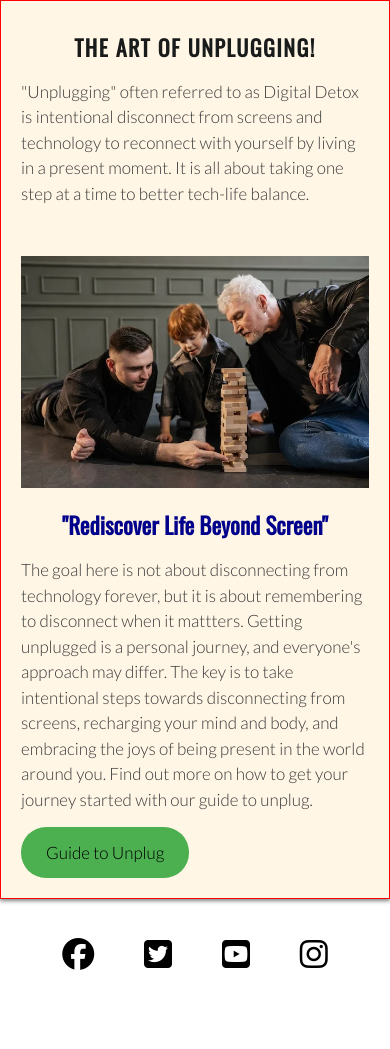
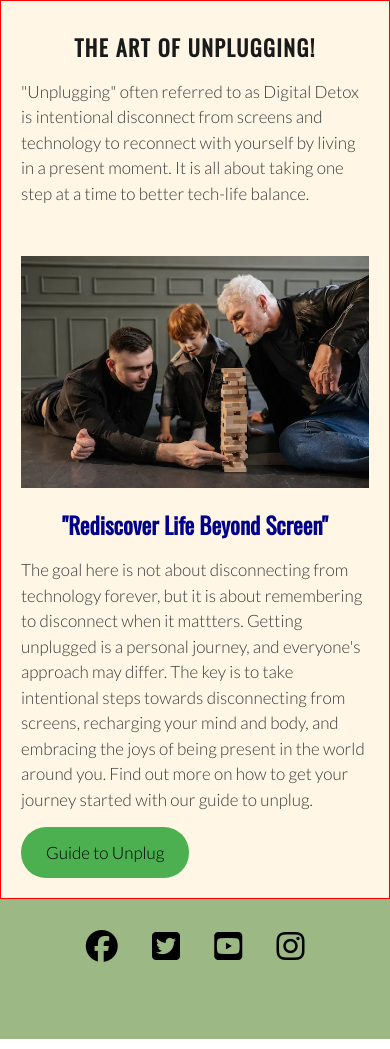
Before and after one commit to gayatrig19/the-unplugged-club, a plain HTML site: page index.html in a window 390 px wide. Shown: the part 2066-3115 px from the top of the page. Drawn offline with nearby package versions, Linux system fonts and the light colour scheme.

Commit message:
Minor changes in footer style for responsiveness

```diff
--- a/assets/css/style.css
+++ b/assets/css/style.css
@@ -294,8 +294,8 @@ div i {
 /* footer */
 
 footer {
-    /* background-color: #9cb884; */
-    height: 150px;
+    background-color: #9cb884;
+    height: 140px;
     margin-top: auto;
 }
 
@@ -310,7 +310,7 @@ footer {
 .social-networks i {
     font-size: 200%;
     margin: 1%;
-    padding: 5%;
+    padding: 3%;
     color: black;
 }
 
```
